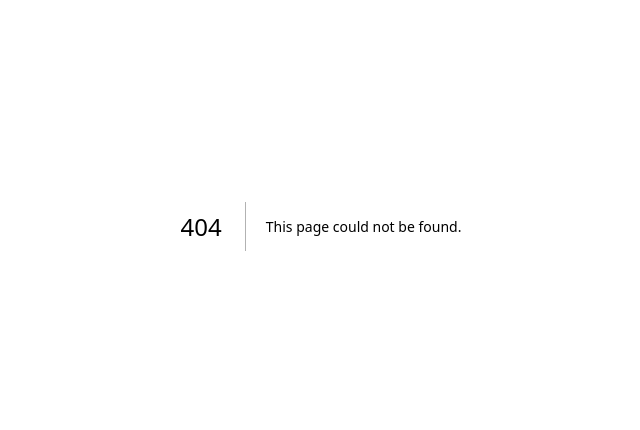
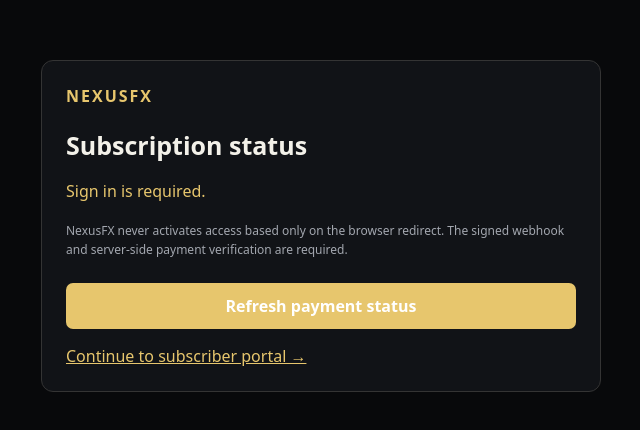
Before and after one commit to bethanyhellen210-alt/NEUTRAL-MARKET-, a Next.js app: page /subscription/verify in a window 1280 px wide. Before the commit this address had no page. Shown: the part 174-604 px from the top of the page, without its empty margins (319-959 px from the left). Built offline with nearby package versions, Linux system fonts and the light colour scheme; no server answers.

Commit message:
Add subscription return page with server-verified status

```diff
--- /dev/null
+++ b/app/subscription/verify/page.jsx
@@ -0,0 +1,37 @@
+"use client";
+
+import { useEffect, useState } from "react";
+
+export default function SubscriptionVerify() {
+  const [status,setStatus]=useState("Checking subscription status…");
+  const [active,setActive]=useState(false);
+  const [busy,setBusy]=useState(false);
+
+  async function check() {
+    setBusy(true);
+    try {
+      const response=await fetch("/api/subscriptions/status",{cache:"no-store"});
+      const data=await response.json();
+      if(!response.ok) throw new Error(data.error||"Sign in again to verify the subscription.");
+      if(data.active) {
+        setActive(true);
+        setStatus(`Payment verified. Your ${data.active.plan} subscription is active until ${new Date(data.active.expires_at).toLocaleString()}.`);
+      } else {
+        setActive(false);
+        setStatus("Payment return received, but no active subscription is recorded yet. The payment provider webhook must verify the transaction first. Wait a moment and refresh this status.");
+      }
+    } catch(error) { setActive(false);setStatus(error.message||"Unable to verify subscription."); }
+    finally { setBusy(false); }
+  }
+  useEffect(()=>{check();},[]);
+  return <main style={{minHeight:"100vh",background:"#08090b",color:"#f3f1e9",fontFamily:"system-ui,sans-serif",display:"grid",placeItems:"center",padding:18}}>
+    <section style={{maxWidth:560,width:"100%",background:"#111317",border:"1px solid #343434",borderRadius:12,padding:24}}>
+      <a href="/" style={{color:"#e7c66d",textDecoration:"none",fontWeight:800,letterSpacing:2}}>NEXUSFX</a>
+      <h1 style={{fontSize:25,marginBottom:8}}>Subscription status</h1>
+      <p style={{lineHeight:1.7,color:active?"#80d6a1":"#e7c66d"}}>{status}</p>
+      {!active&&<p style={{fontSize:12,lineHeight:1.6,color:"#a3a7af"}}>NexusFX never activates access based only on the browser redirect. The signed webhook and server-side payment verification are required.</p>}
+      <button disabled={busy} onClick={check} style={{width:"100%",marginTop:12,padding:12,border:0,borderRadius:7,background:"#e7c66d",fontWeight:750}}>{busy?"Checking…":"Refresh payment status"}</button>
+      <a href="/portal" style={{display:"block",marginTop:16,color:"#e7c66d"}}>Continue to subscriber portal →</a>
+    </section>
+  </main>;
+}
```
